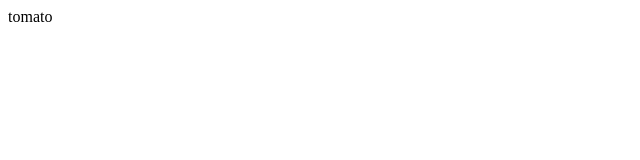
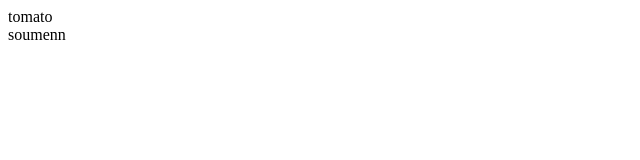
Before and after one commit to risa463/github-practice-risa, a plain HTML site: page index.html in a window 1280 px wide. Shown: the full height of the page, 0-640 px from the left. Drawn offline with Linux system fonts and the light colour scheme.

Commit message:
soumenn追加

```diff
--- a/index.html
+++ b/index.html
@@ -10,5 +10,8 @@
   <header>
     tomato
   </header>
+  <footer>
+    soumenn
+  </footer>
 </body>
 </html>
```
